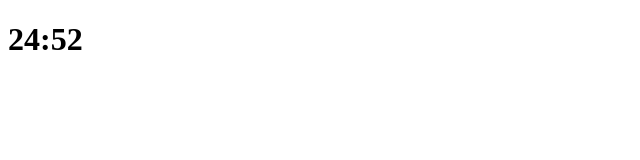
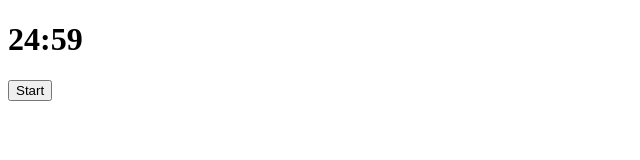
Before and after one commit to academind-345590/same-rus, an Angular app: page / in a window 1280 px wide. Shown: the top 160 px of the page, without its empty margins (0-640 px from the left). Built offline with nearby package versions, Linux system fonts and the light colour scheme.

Commit message:
add button start-pause

```diff
--- a/src/app/pomodoro-timer/pomodoro-timer.component.html
+++ b/src/app/pomodoro-timer/pomodoro-timer.component.html
@@ -1 +1,6 @@
 <h1>{{minutes}}:{{seconds}}</h1>
+<p>
+	<button (click)="togglePause()">
+		{{buttonLabel}}
+	</button>
+</p>
--- a/src/app/pomodoro-timer/pomodoro-timer.component.ts
+++ b/src/app/pomodoro-timer/pomodoro-timer.component.ts
@@ -8,24 +8,38 @@ import { Component } from "@angular/core";
 export class PomodoroTimerComponent {
   minutes: number;
   seconds: number;
+  isPaused: boolean;
+  buttonLabel: string;
+
   constructor() {
-    this.minutes = 24;
-    this.seconds = 59;
+    this.resetPomodoro();
     // вызов обратного отсчёта
     setInterval(()=> this.tick(), 1000);
 
   }
   resetPomodoro(): void {
-
+    this.minutes = 24;
+    this.seconds = 59;
+	this.buttonLabel = 'Start';
+	this.togglePause();
   }
   // обратный отсчёт
   private tick (): void {
-    if (--this.seconds < 1) {
-      this.seconds = 59;
-      if (--this.minutes) {
-        this.minutes = 24;
-        this.seconds = 59;
-      }
-    }
+	if (!this.isPaused){
+		if (--this.seconds < 0) {
+		  this.seconds = 59;
+		  if (--this.minutes < 0) {
+			this.resetPomodoro();
+		  }
+		}
+	}
+  }
+  //изиеняет значение пременной id{\Paused
+  togglePause(): void {
+	  this.isPaused = !this.isPaused;
+	  // если начат обратный отчт
+	  if (this.minutes < 24 || this.seconds < 59 ) {
+		  this.buttonLabel = this.isPaused ? 'Resume' : 'Pause';
+	  }
   }
 }
```
